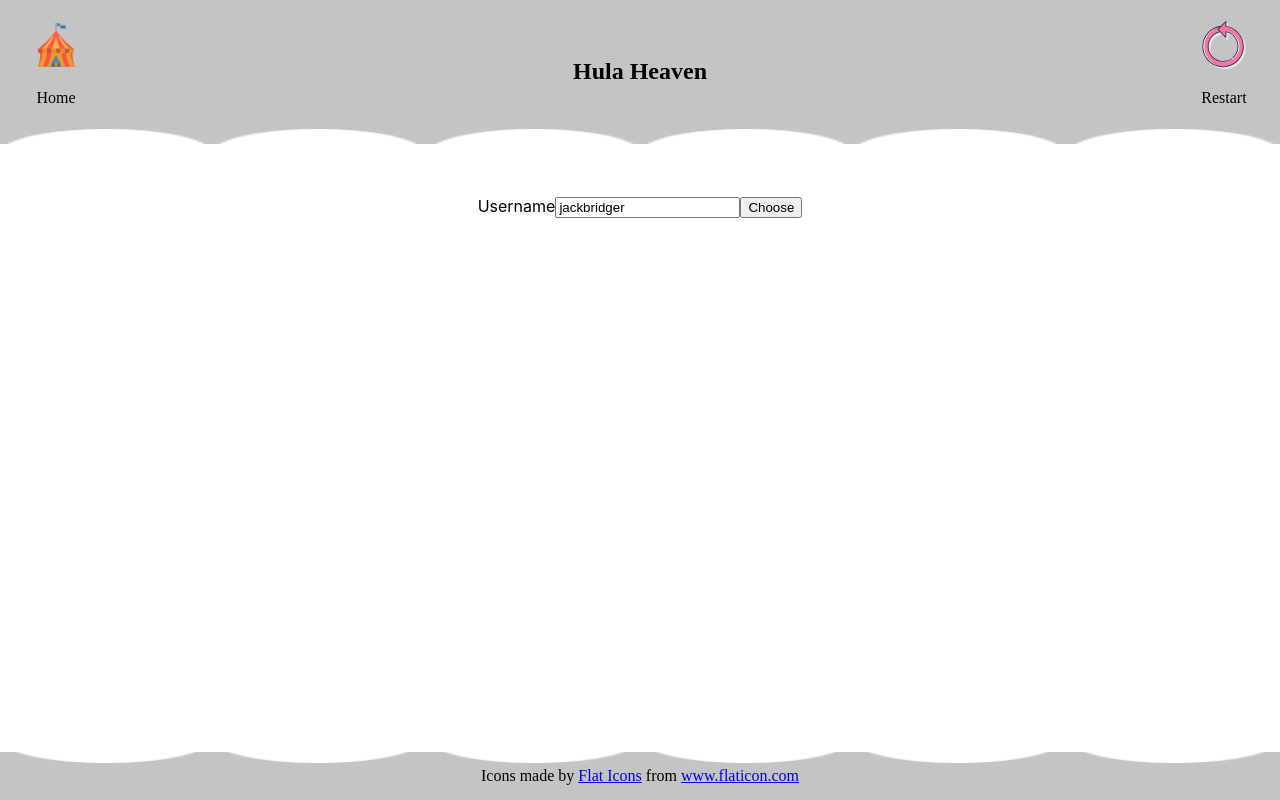
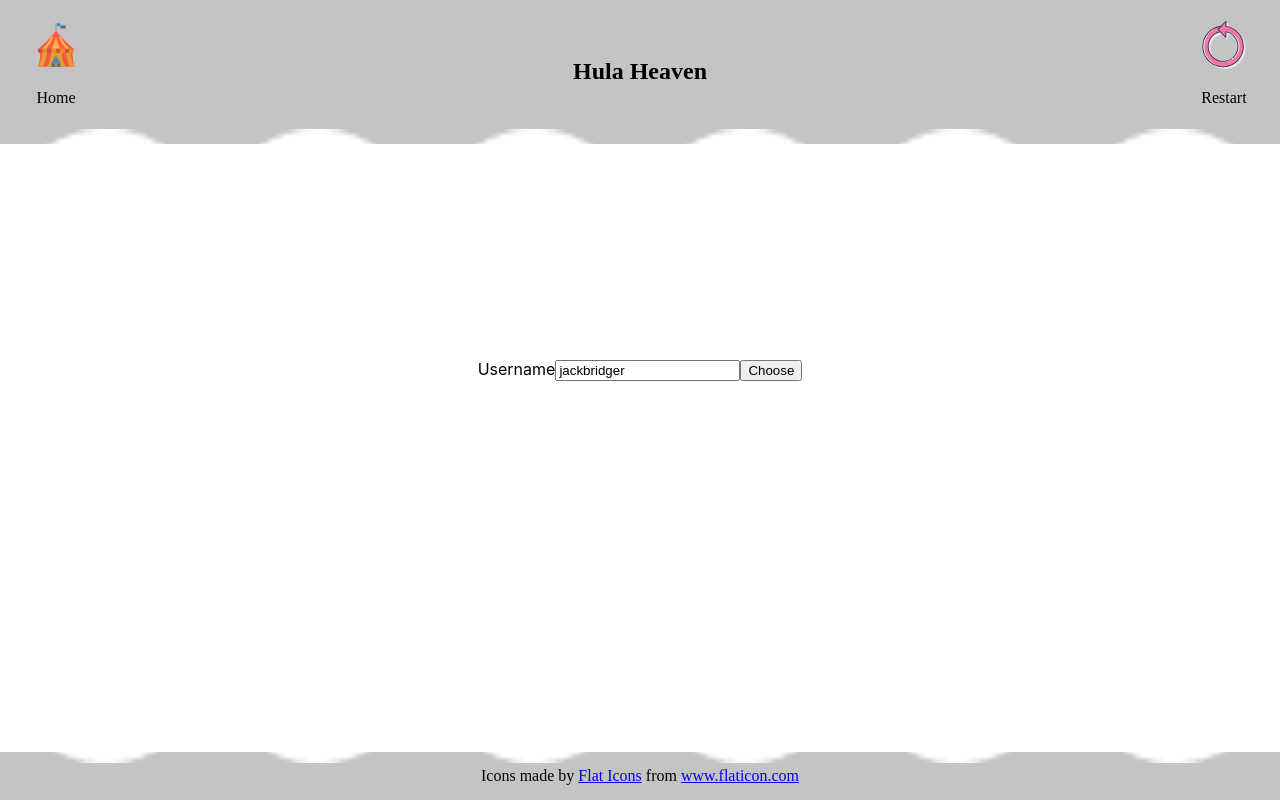
Before and after one commit to fac-17/JackGreg, a React (Create React App) app: page / in a window 1280 px wide. Built offline with nearby package versions, Linux system fonts and the light colour scheme; a web font is replaced by a local one.

Commit message:
unsaved changes remove img css

```diff
--- a/src/Header.css
+++ b/src/Header.css
@@ -7,7 +7,7 @@
     justify-content: space-between;
     font-family: 'Ribeye', cursive;
 }
-img {
+.icons {
     height: 3rem;
 }
 .navbar--restart, .navbar--home {
```
